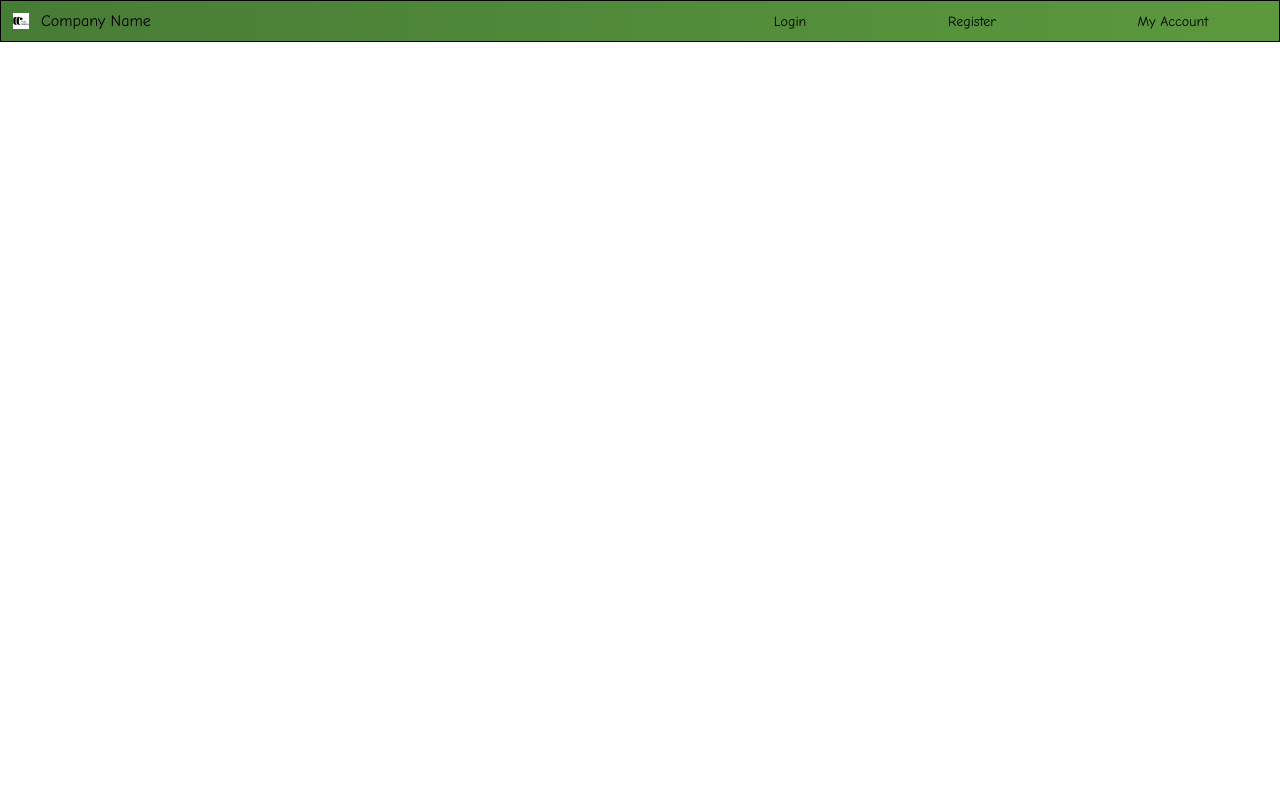
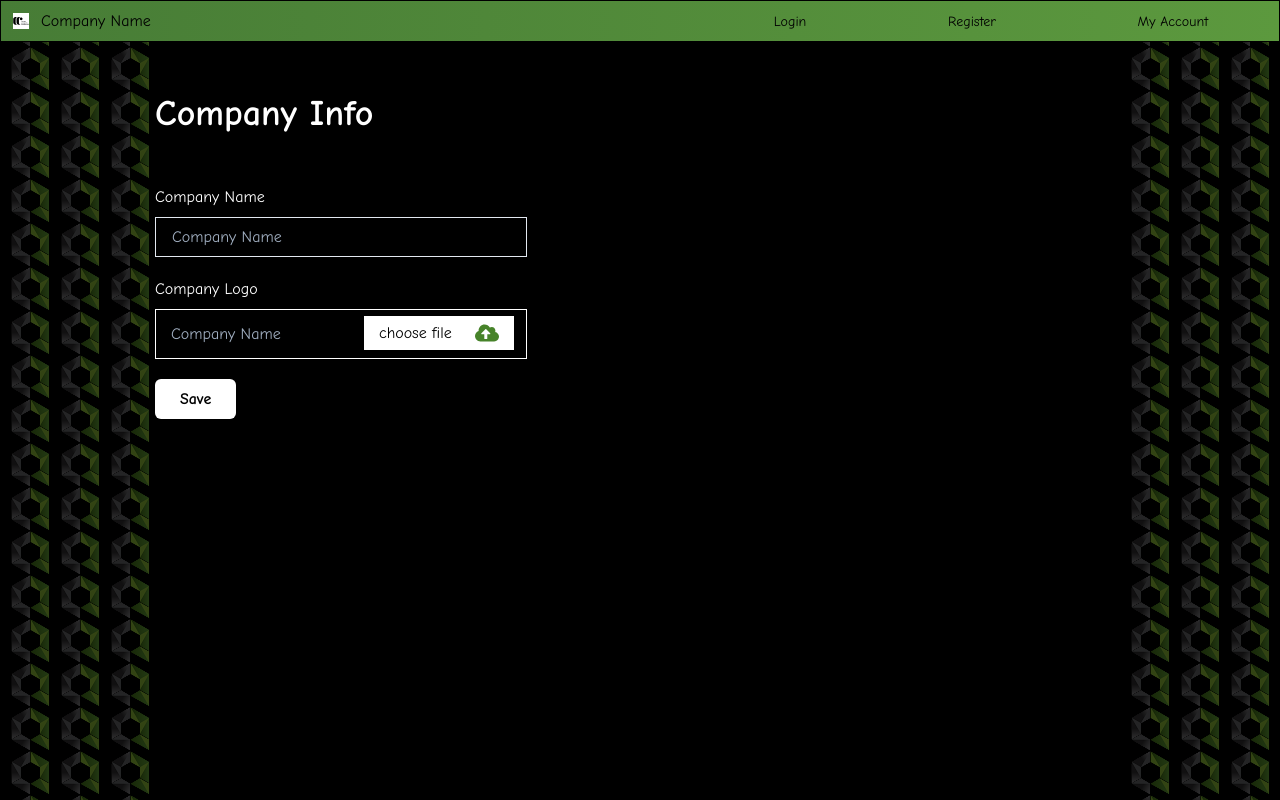
Before and after one commit to RobertBognar/hr-app, a React (Create React App) app: page /companyinfopage in a window 1280 px wide. Built offline with nearby package versions, Linux system fonts and the light colour scheme.

Commit message:
company info RT3-22

```diff
--- a/package.json
+++ b/package.json
@@ -16,6 +16,7 @@
     "framer-motion": "^4.1.17",
     "react": "^17.0.2",
     "react-dom": "^17.0.2",
+    "react-hook-form": "^7.24.0",
     "react-icons": "^4.3.1",
     "react-router-dom": "^6.2.1",
     "react-scripts": "^5.0.0",
--- a/src/App.js
+++ b/src/App.js
@@ -8,6 +8,7 @@ import GuestHomepage from './components/guest-homepage/GuestHomepage';
 import ProfilePage from './components/my-profile-page/ProfilePage';
 import { AuthProvider } from './context/AuthContext';
 import HomepageAuthUser from './components/homepage-authuser/HomepageAuthUser';
+import CompanyInfoPage from './components/company-info-page/CompanyInfoPage';
 
 function App() {
     return (
@@ -21,6 +22,10 @@ function App() {
                         <Route path="/profile" element={<ProfilePage />} />
                         <Route path="/board" element={<GuestHomepage />} />
                         <Route path="/team" element={<HomepageAuthUser />} />
+                        <Route
+                            path="/companyinfopage"
+                            element={<CompanyInfoPage />}
+                        />
                     </Routes>
                 </BrowserRouter>
             </AuthProvider>
--- /dev/null
+++ b/src/components/company-info-page/CompanyInfoPage.js
@@ -0,0 +1,166 @@
+import React, { useState } from 'react';
+import {
+    Heading,
+    Text,
+    Flex,
+    Input,
+    FormControl,
+    FormLabel,
+    Button,
+    InputGroup,
+    Image,
+    Box,
+} from '@chakra-ui/react';
+import { FaCloudUploadAlt } from 'react-icons/fa';
+import { useForm } from 'react-hook-form';
+
+const CompanyInfoPage = () => {
+    const [logoImage, setLogoImage] = useState('');
+    const [logoMessageFormat, setLogoMessageFormat] = useState(false);
+    const [logoMessage, setLogoMessage] = useState(false);
+
+    const {
+        register,
+        handleSubmit,
+        formState: { errors },
+    } = useForm();
+
+    const onSubmit = (data) => {
+        if (logoImage) {
+            const allData = { ...data, logoImage };
+        } else if (!logoImage) {
+            setLogoMessage(true);
+        }
+    };
+
+    const inputImage = (event) => {
+        if (
+            event.target.files[0].type === 'image/jpeg' ||
+            event.target.files[0].type === 'image/svg+xml'
+        ) {
+            setLogoImage(event.target.files[0].name);
+            setLogoMessageFormat(false);
+            setLogoMessage(false);
+        } else {
+            setLogoMessageFormat(true);
+            setLogoMessage(false);
+            setLogoImage('');
+        }
+    };
+
+    return (
+        <Flex
+            pl={['55px', '55px', '155px']}
+            direction="column"
+            className="bgBlack"
+            minH="calc(100vh - 42px)"
+        >
+            <Heading py="50px" color="white">
+                Company Info
+            </Heading>
+
+            <form onSubmit={handleSubmit(onSubmit)}>
+                <FormControl
+                    width={['100%', '372px', '372px']}
+                    maxWidth="calc(100% - 50px)"
+                >
+                    <FormLabel htmlFor="companyName" color="white">
+                        Company Name
+                    </FormLabel>
+                    <Input
+                        id="companyName"
+                        type="text"
+                        {...register('companyName', {
+                            required: true,
+                            validate: (value) => {
+                                return !!value.trim();
+                            },
+                        })}
+                        borderRadius="none"
+                        placeholder="Company Name"
+                        color="white"
+                    />
+                </FormControl>
+                {errors.companyName && (
+                    <Text color="red">Company Name is required!</Text>
+                )}
+                <FormControl
+                    width={['100%', '372px', '372px']}
+                    maxWidth="calc(100% - 50px)"
+                    mt="20px"
+                >
+                    <FormLabel color="white">Company Logo</FormLabel>
+                    <InputGroup
+                        justifyContent="space-between"
+                        alignItems="center"
+                        border="1px solid"
+                        borderColor="white"
+                        borderRadius="none"
+                    >
+                        <Text color="gray.400" ml="15px">
+                            Company Name
+                        </Text>
+                        <FormLabel
+                            display="flex"
+                            justifyContent="space-between"
+                            alignItems="center"
+                            w="150px"
+                            htmlFor="companyLogo"
+                            fontStyle="normal"
+                            fontWeight="normal"
+                            fontSize="16px"
+                            lineHeight="18px"
+                            mt="6px"
+                            bg="white"
+                            color="black"
+                            p="5px 15px"
+                            cursor="pointer"
+                        >
+                            choose file
+                            <FaCloudUploadAlt
+                                size={24}
+                                color="rgb(71, 131, 42)"
+                                ml="15px"
+                            />
+                        </FormLabel>
+                        <Input
+                            id="companyLogo"
+                            type="file"
+                            onChange={inputImage}
+                        />
+                    </InputGroup>
+                </FormControl>
+                {logoMessage
+                    ? !logoMessageFormat && (
+                          <Text color="red">
+                              Company Logo file is required!
+                          </Text>
+                      )
+                    : ''}
+                {logoImage && (
+                    <Text color="white" fontSize="36px">
+                        {logoImage}
+                    </Text>
+                )}
+                {logoMessageFormat && (
+                    <Text color="red">
+                        Company Logo file must be in jpeg or svg format!
+                    </Text>
+                )}
+
+                <Button
+                    type="submit"
+                    colorScheme="white"
+                    color="black"
+                    bg="white"
+                    p="5px 25px"
+                    mt="20px"
+                >
+                    Save
+                </Button>
+            </form>
+        </Flex>
+    );
+};
+
+export default CompanyInfoPage;
--- a/src/index.css
+++ b/src/index.css
@@ -16,7 +16,9 @@
 .css-1v6c5m7:focus,
 .css-1v6c5m7[data-focus],
 .css-z0cpft:focus,
-.css-z0cpft[data-focus] {
+.css-z0cpft[data-focus],
+.css-1e11l15:focus,
+.css-1e11l15[data-focus] {
     z-index: 1;
     border-color: rgb(92, 153, 62) !important;
     box-shadow: 0 0 0 1px rgb(92, 153, 62) !important;
```
Also changed, not shown: 1 other file (tests, documents, lock files or other folders).
